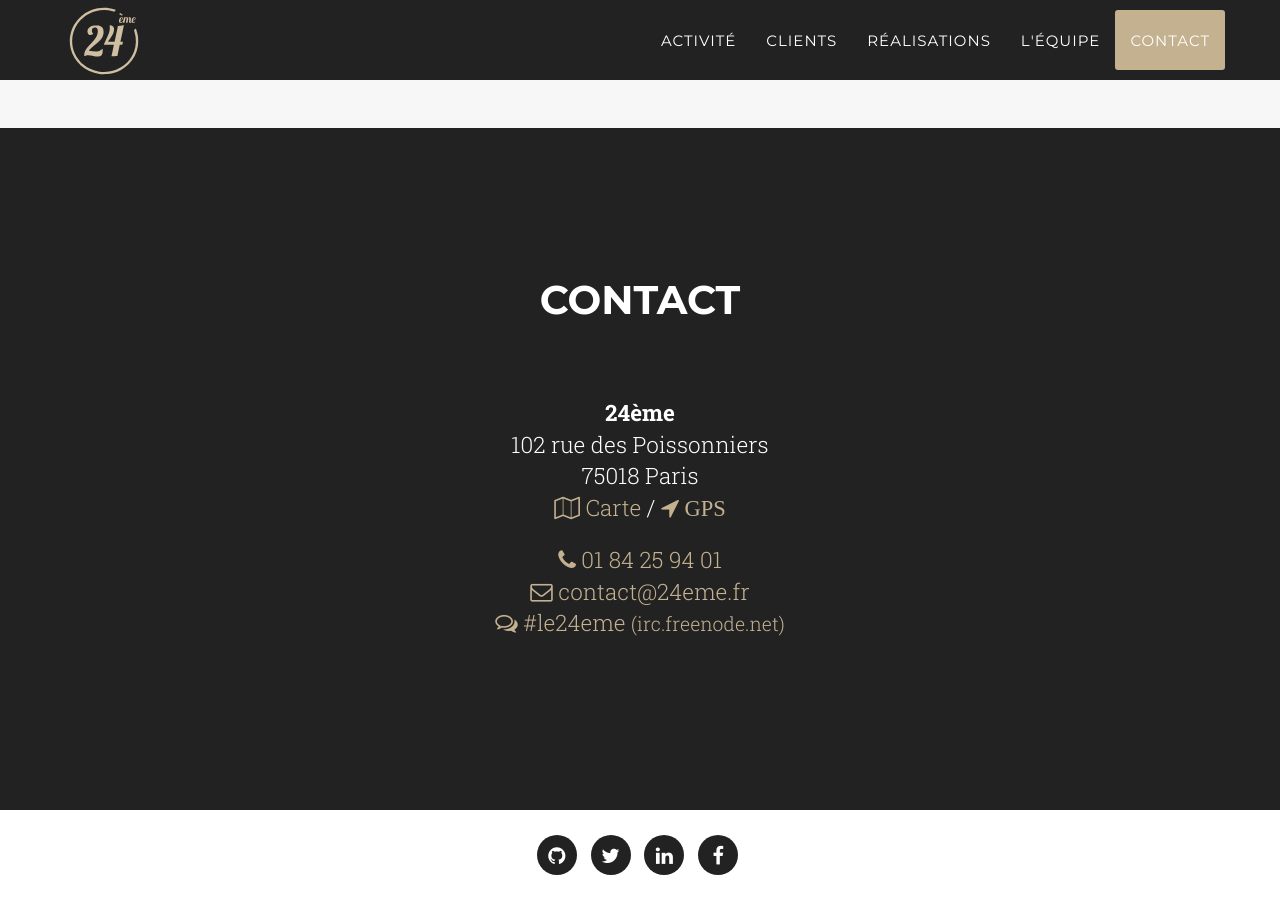
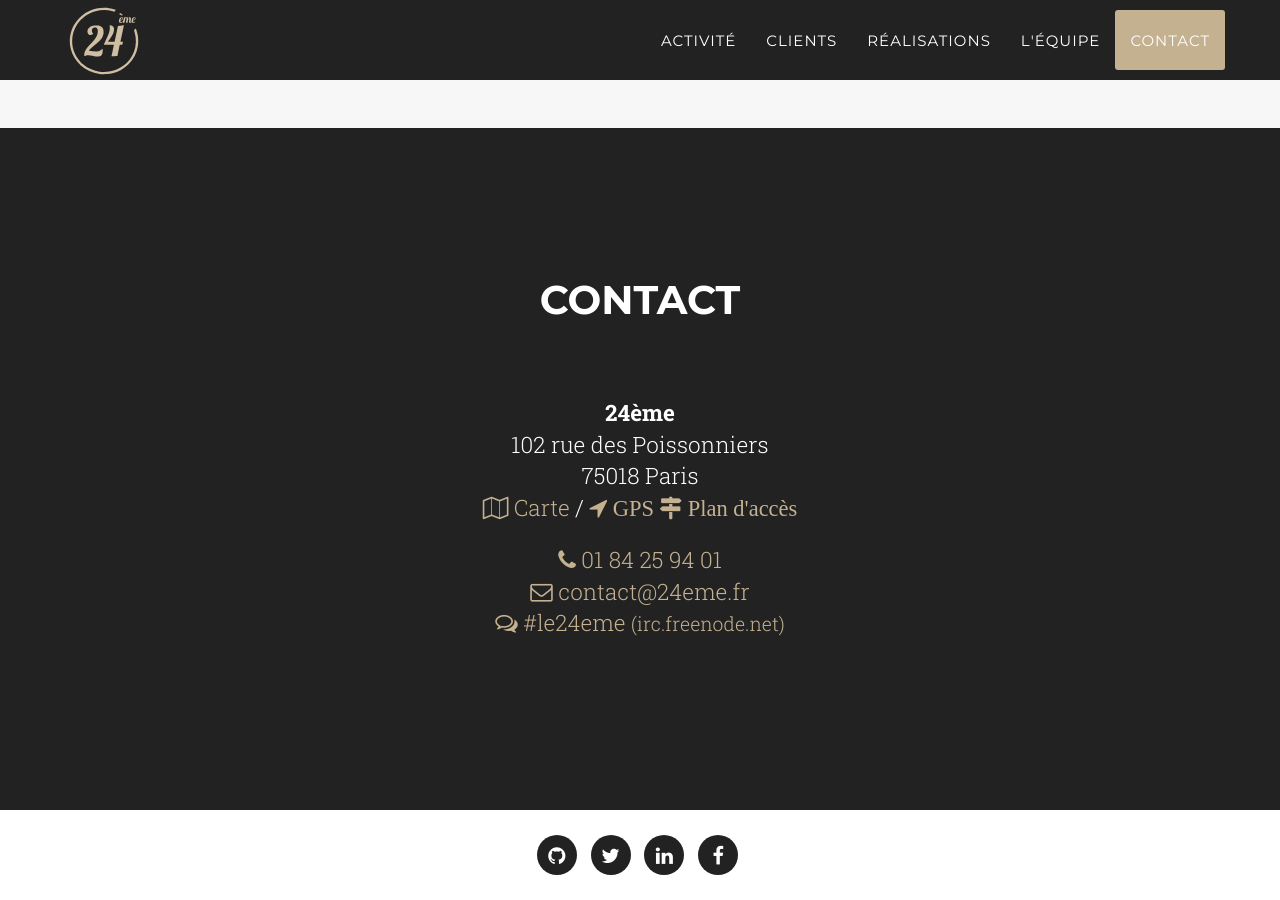
Before and after one commit to Arnaud75/24eme.fr, a Jekyll site: the page built from index.html, in a window 1280 px wide and 900 px high, scrolled down 4590 px. Built offline with Jekyll 4.4.1, drawn with Linux system fonts in a browser that asks for light colours; some web fonts are replaced.

Commit message:
Ajout d'un lien vers le plan d'accès

```diff
--- a/_includes/contact.html
+++ b/_includes/contact.html
@@ -12,7 +12,9 @@
                       <strong>24ème</strong><br />
                        102 rue des Poissonniers<br />
                       75018 Paris<br />
-                      <a href="https://www.openstreetmap.org/?mlat=48.89335&mlon=2.35274#map=17/48.89323/2.35213&layers=C"><i class="fa fa-map-o" aria-hidden="true"></i> Carte</a> / <a href="geo:48.89342,2.35275"><i class="fa fa-location-arrow" aria-hidden="true"> GPS</i>
+                      <a href="https://www.openstreetmap.org/?mlat=48.89335&mlon=2.35274#map=17/48.89323/2.35213&layers=C"><i class="fa fa-map-o" aria-hidden="true"></i> Carte</a> /
+                      <a href="geo:48.89342,2.35275"><i class="fa fa-location-arrow" aria-hidden="true"> GPS</i>
+                      <a href="https://jeancloude.24eme.fr/index.php/s/BE8Ge8CePtFLCit"><i class="fa fa-map-signs" aria-hidden="true"> Plan d'accès</i>
                     </address>
 
                 </div>
```
